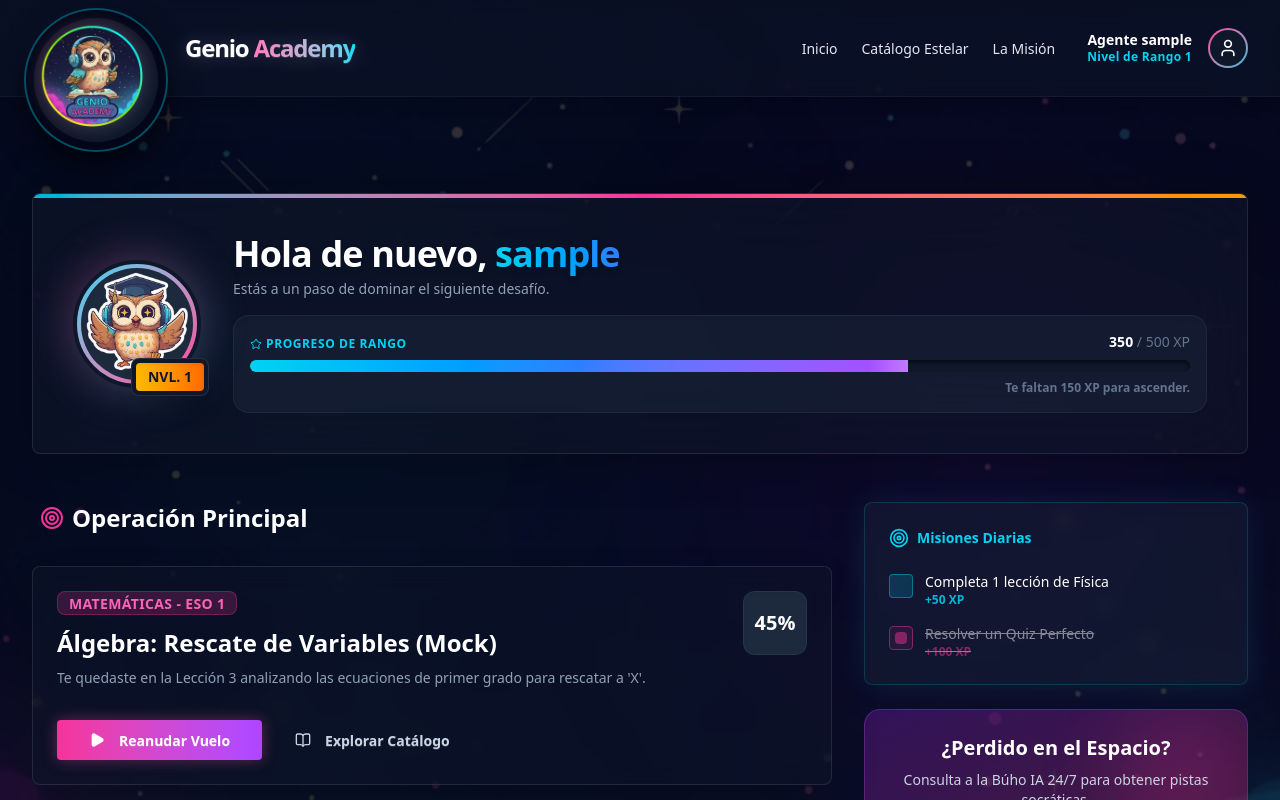
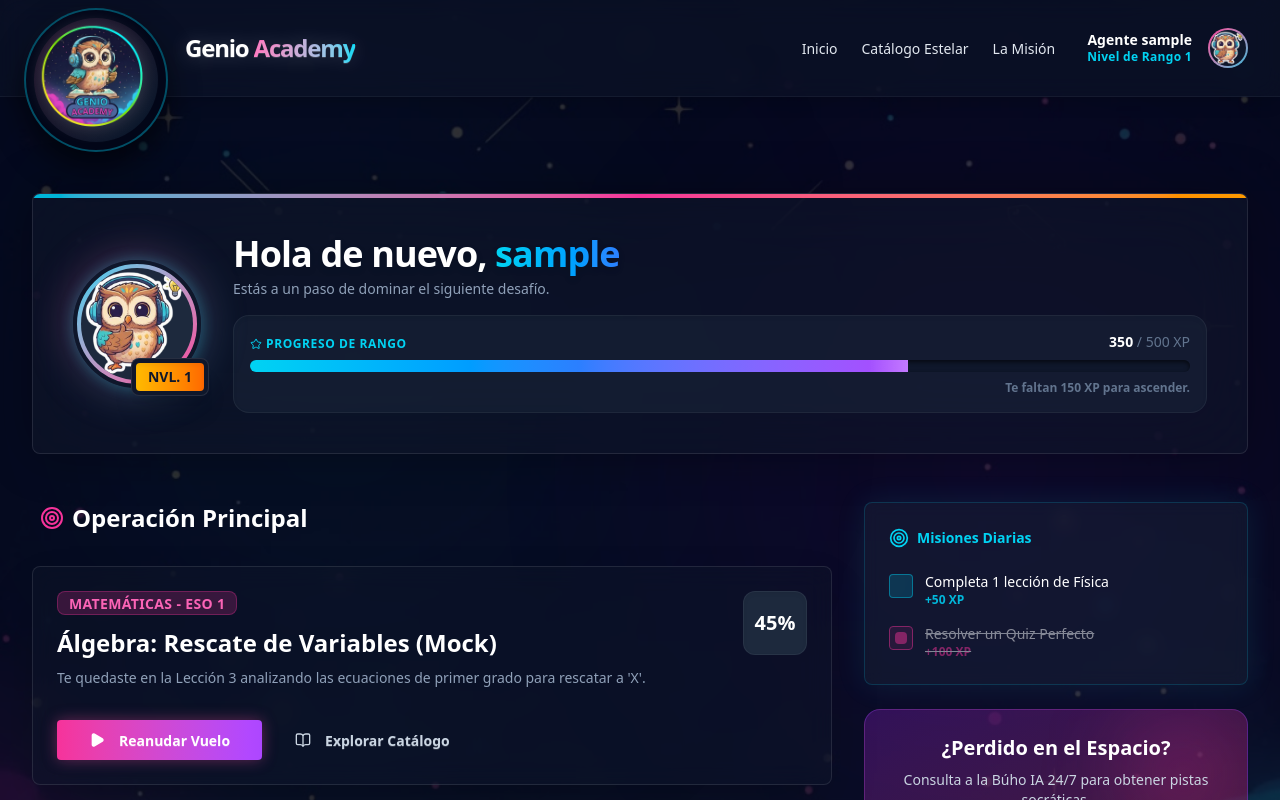
Before and after one commit to Cristina2M/GenioAcademy, a React app in the folder frontend/: page /dashboard in a window 1280 px wide. Shown: the top 800 px of the page. Built offline with nearby package versions, Linux system fonts and the light colour scheme; sample sign-in values are in the browser's storage; the HTML template or start-up script is replaced by a standard one.

Commit message:
anadido sistema dinamico de avatares del buho segun el nivel del estudiante

```diff
--- a/frontend/src/components/Navbar.jsx
+++ b/frontend/src/components/Navbar.jsx
@@ -3,6 +3,7 @@ import { useContext } from 'react';
 import AuthContext from '../context/AuthContext';
 import { LogOut, User as UserIcon } from 'lucide-react';
 import logoPrincipal from '../assets/img/logo.png';
+import { getStudentAvatar } from '../utils/avatarUtils';
 
 // ==========================================
 // COMPONENTE UI: Barra de Navegación (Navbar.jsx)
@@ -53,8 +54,8 @@ export default function Navbar() {
             {/* Menú Desplegable del Avatar */}
             <div className="dropdown dropdown-end">
               <div tabIndex={0} role="button" className="w-10 h-10 rounded-full bg-gradient-to-br from-pink-500 to-cyan-500 p-[2px] hidden sm:flex cursor-pointer hover:scale-105 transition-transform hover:shadow-[0_0_15px_rgba(236,72,153,0.5)]">
-                <div className="w-full h-full bg-slate-900 rounded-full flex items-center justify-center">
-                   <UserIcon className="w-5 h-5 text-white" />
+                <div className="w-full h-full bg-slate-900 rounded-full flex items-center justify-center overflow-hidden">
+                   <img src={getStudentAvatar(user.current_student_level)} alt="Avatar" className="w-full h-full object-cover" />
                 </div>
               </div>
               <ul tabIndex={0} className="dropdown-content z-[1] menu p-2 shadow-2xl bg-slate-800/95 backdrop-blur-xl border border-white/10 rounded-2xl w-52 mt-4 space-y-1 hidden sm:flex">
--- a/frontend/src/pages/Dashboard.jsx
+++ b/frontend/src/pages/Dashboard.jsx
@@ -2,7 +2,7 @@ import { useContext } from 'react';
 import { Link } from 'react-router-dom';
 import { Target, Trophy, Flame, Compass, Play, BookOpen, Star } from 'lucide-react';
 import AuthContext from '../context/AuthContext';
-import avatarPlaceholder from '../assets/img/stikers/buho2.png';
+import { getStudentAvatar } from '../utils/avatarUtils';
 
 export default function Dashboard() {
   const { user } = useContext(AuthContext);
@@ -34,8 +34,8 @@ export default function Dashboard() {
             {/* Avatar Magnético */}
             <div className="relative shrink-0 group">
               <div className="absolute inset-0 bg-gradient-to-br from-pink-500 to-cyan-500 rounded-full blur-xl opacity-40 group-hover:opacity-60 transition-opacity"></div>
-              <div className="w-32 h-32 rounded-full border-4 border-slate-900 relative z-10 p-1 bg-gradient-to-br from-cyan-400 to-pink-500 flex items-center justify-center overflow-hidden">
-                <img src={avatarPlaceholder} alt="Avatar de Estudiante" className="w-full h-full object-cover rounded-full bg-slate-800" />
+              <div className="w-32 h-32 rounded-full border-4 border-slate-900 relative z-10 p-1 bg-gradient-to-br from-cyan-400 to-pink-500 flex items-center justify-center overflow-hidden shadow-[0_0_15px_rgba(34,211,238,0.3)]">
+                <img src={getStudentAvatar(currentLevel)} alt="Avatar de Estudiante" className="w-full h-full object-cover rounded-full bg-slate-800" />
               </div>
 
               {/* Insignia de Nivel superpuesta */}
--- /dev/null
+++ b/frontend/src/utils/avatarUtils.js
@@ -0,0 +1,43 @@
+import buho1 from '../assets/img/stikers/buho1.png';
+import buho2 from '../assets/img/stikers/buho2.png';
+import buho3 from '../assets/img/stikers/buho3.png';
+import buho4 from '../assets/img/stikers/buho4.png';
+import buho5 from '../assets/img/stikers/buho5.png';
+import buho6 from '../assets/img/stikers/buho6.png';
+import buho7 from '../assets/img/stikers/buho7.png';
+import buho8 from '../assets/img/stikers/buho8.png';
+import buho9 from '../assets/img/stikers/buho9.png';
+import buho10 from '../assets/img/stikers/buho10.png';
+
+// ==========================================
+// UTILIDAD: AVATARES DE GAMIFICACIÓN
+// ==========================================
+// Retorna la imagen del Búho correspondiente al Nivel de RPG del alumno.
+
+export const getStudentAvatar = (level) => {
+    // Si no tiene nivel por algún fallo, asumimos que es nivel 1
+    const safeLevel = level || 1;
+
+    const avatarMap = {
+        1: buho1, // Recluta
+        2: buho2,
+        3: buho3,
+        4: buho4,
+        5: buho5,
+        6: buho6,
+        7: buho7,
+        8: buho8,
+        9: buho9,
+        10: buho10,
+    };
+
+    // Calcula cual es el avatar máximo que tenemos guardado
+    const maxUnlockedAvatar = Math.max(...Object.keys(avatarMap));
+
+    // Si el alumno es nivel 20 pero solo tenemos 10 búhos, le enseñamos el 10º
+    if (safeLevel >= maxUnlockedAvatar) {
+        return avatarMap[maxUnlockedAvatar];
+    }
+
+    return avatarMap[safeLevel] || buho1;
+}
```
